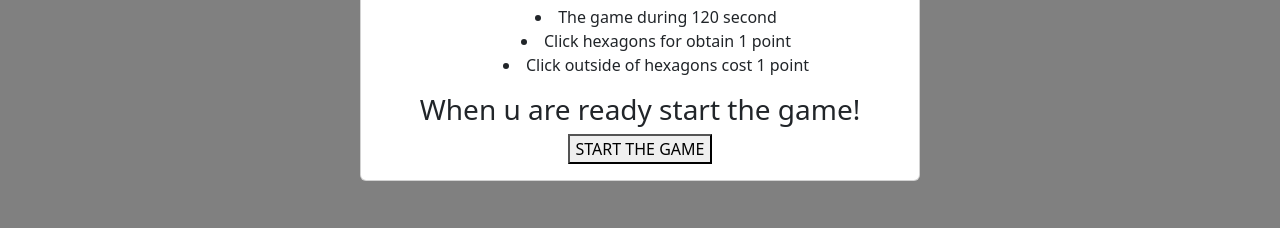
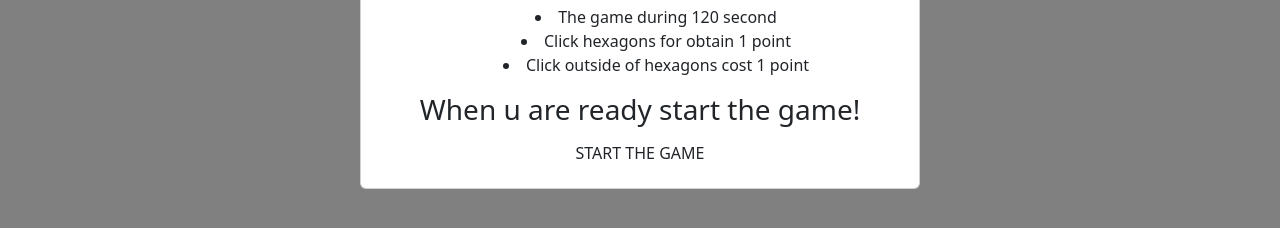
Before and after one commit to drakmanga/ClickGame, a plain HTML site: page clickGame/index.html in a window 1280 px wide. Shown: the part 182-410 px from the top of the page. Drawn offline with nearby package versions, Linux system fonts and the light colour scheme; a script that the page names is missing.

Commit message:
Add files via upload
add class btn bootstrap

```diff
--- a/clickGame/index.html
+++ b/clickGame/index.html
@@ -40,7 +40,7 @@
                         <li>Click outside of hexagons cost 1 point</li>
                     </ul>
                     <h3>When u are ready start the game!</h3>
-                    <button type="button" id="start">
+                    <button class="btn" type="button" id="start">
                         START THE GAME
                     </button>
                 </div>
```
